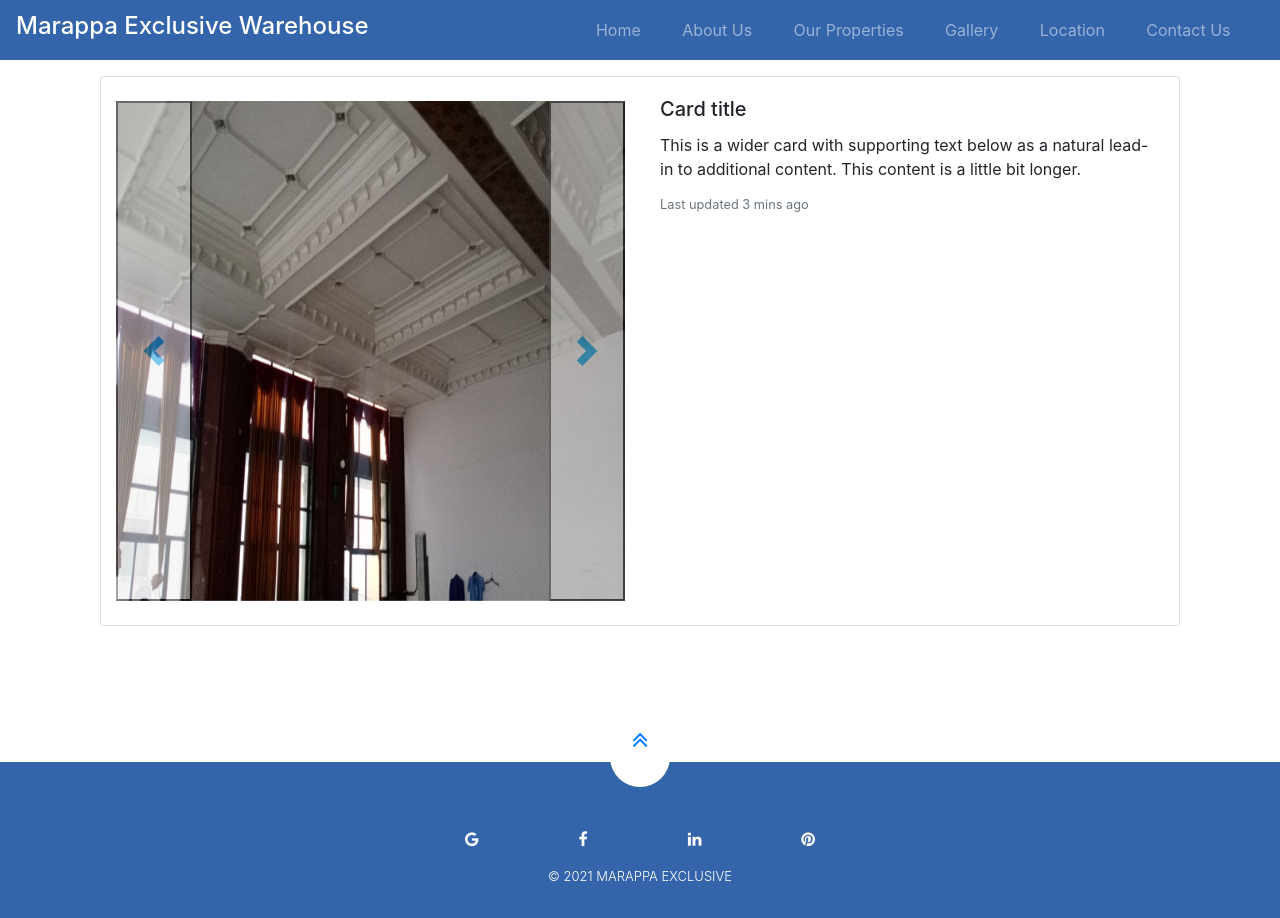
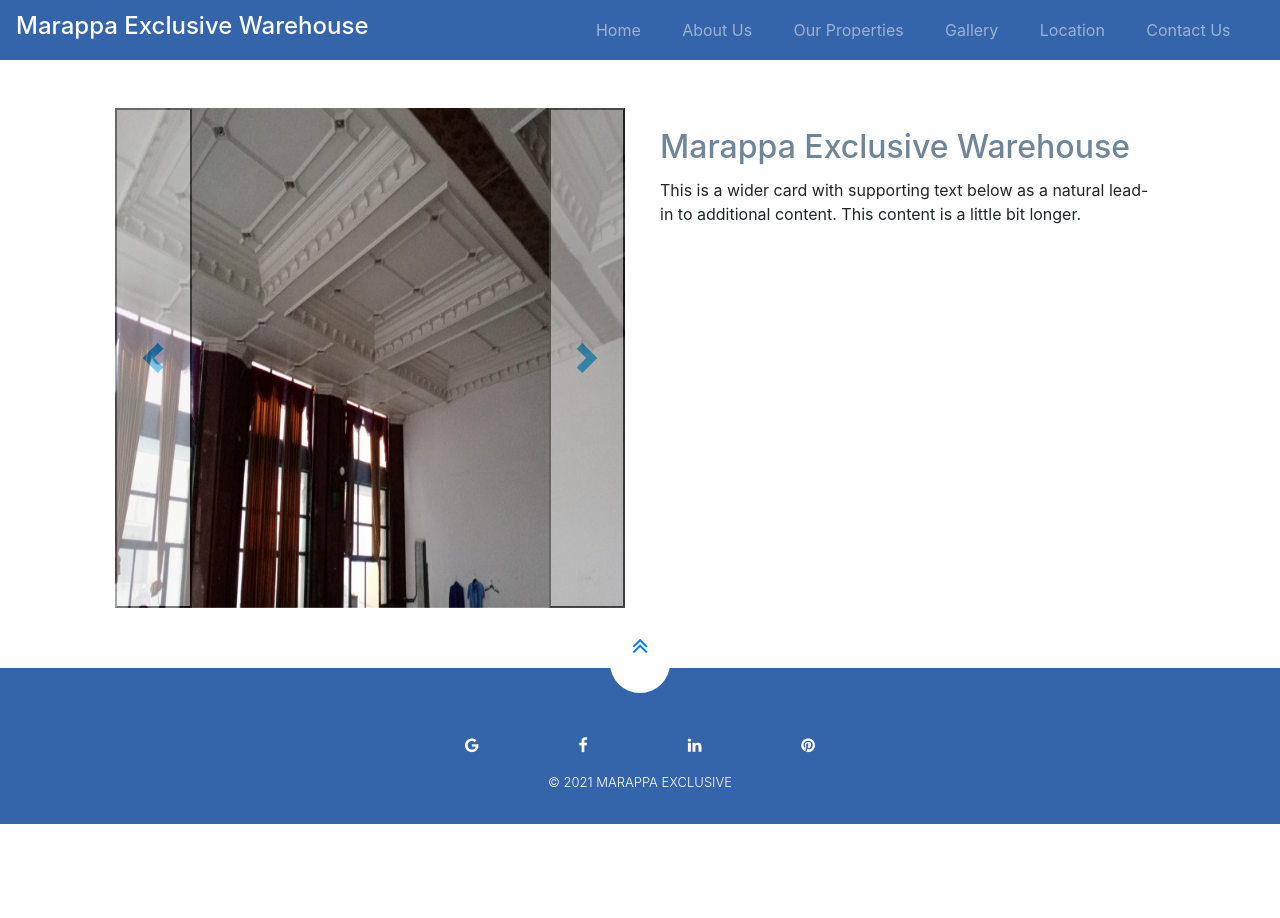
Before and after one commit to ravikiran-fullstack/warehouse-website, a React (Create React App) app: page / in a window 1280 px wide. After the commit the page ends 824 px from the top, so only its background shows below. Built offline with nearby package versions, Linux system fonts and the light colour scheme.

Commit message:
Improved styling

```diff
--- a/src/components/contactus/ContactUs.js
+++ b/src/components/contactus/ContactUs.js
@@ -1,4 +1,5 @@
 import React, { useState, useEffect } from "react";
+import Map from '../map/Map';
 import "./Contact.css";
 
 const ContactUs = () => {
@@ -55,9 +56,10 @@ const ContactUs = () => {
     reply_to,
     user,
   }) => {
+    console.log('before')
     window.emailjs
       .send(
-        "default_service",
+        "service_jx8azdj",
         templateId,
         {
           receiverEmail,
@@ -73,17 +75,15 @@ const ContactUs = () => {
           setFormSubmitSuccessful(true);
         }
       })
-      // Handle errors here however you like
       .catch((err) => console.error("Failed to send Message. Error: ", err));
   };
 
 
   return (
     <>
-      <p>{process.env.REACT_APP_EMAILJS_USERID}</p>
-      <section className="container mt-3">
+      <section className="container mt-5">
         <div className="row">
-          <div className="col-sm-12 mb-4 col-md-5">
+          <div className="col-sm-12 col-md-5">
             <div className="card border-primary rounded-0">
               <div className="card-header p-0">
                 <div className="backgroundColor text-white text-center py-2">
@@ -166,15 +166,7 @@ const ContactUs = () => {
           </div>
 
           <div className="col-sm-12 col-md-7">
-            <div className="mb-4">
-              <iframe
-                src="https://www.google.com/maps/embed?pb=!1m18!1m12!1m3!1d3887.2677918711665!2d77.55637471452796!3d13.018611317368082!2m3!1f0!2f0!3f0!3m2!1i1024!2i768!4f13.1!3m3!1m2!1s0x3bae3d7c4fd5681d%3A0x2e10e8d8521f8119!2sMaarappa%20Kalyana%20Mantapa!5e0!3m2!1sen!2sin!4v1616663059733!5m2!1sen!2sin"
-                width="100%"
-                height="500"
-                allowfullscreen=""
-                loading="lazy"
-              ></iframe>
-            </div>
+            <Map/>
           </div>
         </div>
       </section>
--- a/src/components/footer/Footer.css
+++ b/src/components/footer/Footer.css
@@ -1,6 +1,6 @@
 .footer {
     background: #3465aa;
-    margin-top: 120px;
+    margin-top: 60px;
     position: relative;
 }
 
--- a/src/components/home/Home.css
+++ b/src/components/home/Home.css
@@ -2,3 +2,7 @@
     display: flex;
     flex: 1 1 auto;
 }
+
+.card{
+    border: none;
+}
--- a/src/components/home/Home.js
+++ b/src/components/home/Home.js
@@ -3,29 +3,24 @@ import "./Home.css";
 import ImageSlider from "../imageSlider/ImageSlider";
 const Home = () => {
   return (
-    <div className="container">
+    <div className="container mt-5">
       <div className="row">
         <div className="col-12">
           <div className="container-fluid">
             <div className="row">
-              <div className="col-12 mt-3">
-                <div class="card mb-3">
+              <div className="col-12">
+                <div class="card">
                   <div class="row no-gutters">
                     <div class="col-md-6">
                       <ImageSlider />
                     </div>
                     <div class="col-md-6">
                       <div class="card-body">
-                        <h5 class="card-title">Card title</h5>
+                        <h2 class="card-title font-color">Marappa Exclusive Warehouse</h2>
                         <p class="card-text">
                           This is a wider card with supporting text below as a
                           natural lead-in to additional content. This content is
                           a little bit longer.
-                        </p>
-                        <p class="card-text">
-                          <small class="text-muted">
-                            Last updated 3 mins ago
-                          </small>
                         </p>
                       </div>
                     </div>
--- a/src/components/imageSlider/ImageSlider.js
+++ b/src/components/imageSlider/ImageSlider.js
@@ -70,7 +70,7 @@ const ImageSlider = () => {
     //     </div>
     // </div>
 
-    <div className="container my-4">
+    <div className="container">
       <div
         id="carousel-thumb"
         className="carousel slide carousel-fade carousel-thumbnails"
--- a/src/components/location/Location.js
+++ b/src/components/location/Location.js
@@ -1,4 +1,5 @@
 import React from "react";
+import Map from '../map/Map';
 import './Location.css';
 
 const Location = () => {
@@ -18,13 +19,7 @@ const Location = () => {
           </div>
         </div>
         <div className="col-md-8 d-flex justify-content-center">
-          <iframe
-            src="https://www.google.com/maps/embed?pb=!1m18!1m12!1m3!1d3887.2677918711665!2d77.55637471452796!3d13.018611317368082!2m3!1f0!2f0!3f0!3m2!1i1024!2i768!4f13.1!3m3!1m2!1s0x3bae3d7c4fd5681d%3A0x2e10e8d8521f8119!2sMaarappa%20Kalyana%20Mantapa!5e0!3m2!1sen!2sin!4v1616663059733!5m2!1sen!2sin"
-            width="100%"
-            height="400"
-            allowfullscreen=""
-            loading="lazy"
-          ></iframe>
+          <Map/>
         </div>
       </div>
     </div>
--- /dev/null
+++ b/src/components/map/Map.js
@@ -0,0 +1,17 @@
+import React from "react";
+
+const Map = () => {
+  return (
+
+      <iframe
+        src="https://www.google.com/maps/embed?pb=!1m18!1m12!1m3!1d3887.2677918711665!2d77.55637471452796!3d13.018611317368082!2m3!1f0!2f0!3f0!3m2!1i1024!2i768!4f13.1!3m3!1m2!1s0x3bae3d7c4fd5681d%3A0x2e10e8d8521f8119!2sMaarappa%20Kalyana%20Mantapa!5e0!3m2!1sen!2sin!4v1616663059733!5m2!1sen!2sin"
+        width="100%"
+        height="500"
+        allowfullscreen=""
+        loading="lazy"
+      ></iframe>
+
+  );
+};
+
+export default Map;
--- a/src/index.css
+++ b/src/index.css
@@ -11,3 +11,8 @@ code {
   font-family: source-code-pro, Menlo, Monaco, Consolas, 'Courier New',
     monospace;
 }
+
+
+.font-color{
+  color: #6F869A;
+}
```
